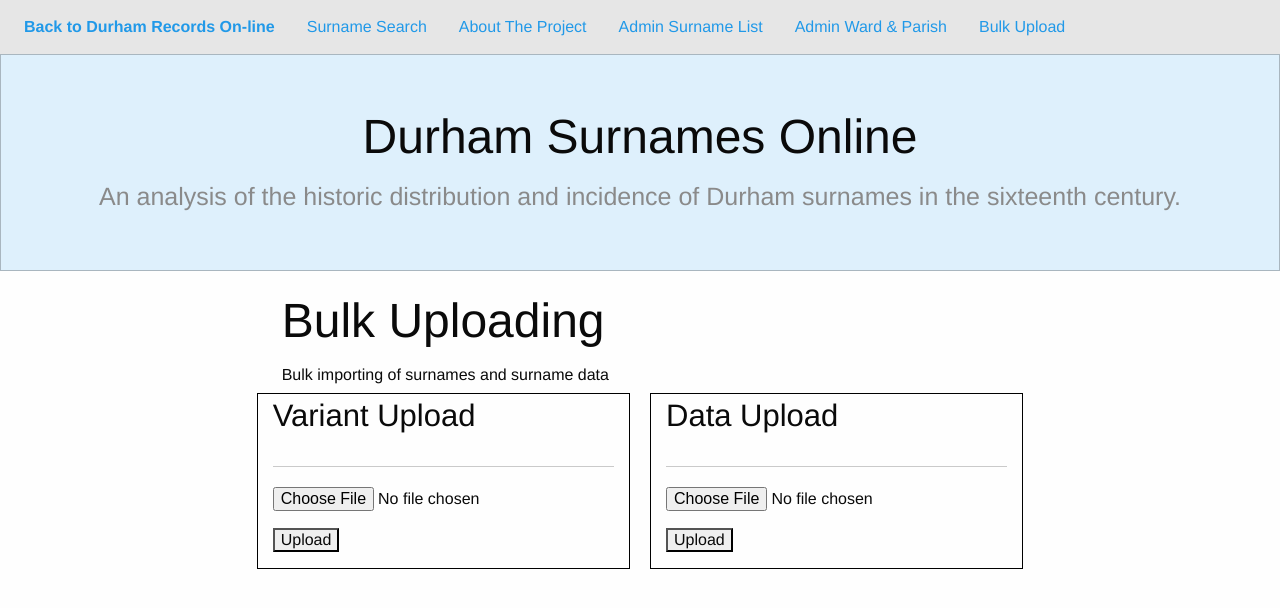
After one commit to Rhino12343/durham_surnames_online, a CodeIgniter app: page /database/bulk in a window 1280 px wide. The commit adds this page. Shown: the top 608 px of the page. Run offline with CodeIgniter, Linux system fonts and the light colour scheme; the visitor is signed in with stand-in values (Sample User, id 1); data comes from the database, SQL or seed files in the repository; some libraries are stand-ins or nearby versions.

Commit message:
added bulk importing abilities

```diff
--- /dev/null
+++ b/application/controllers/Bulk.php
@@ -0,0 +1,141 @@
+<?php defined('BASEPATH') OR exit('No direct script access allowed');
+
+class Bulk extends CI_Controller {
+
+    public function __construct ()
+    {
+        parent::__construct();
+        $this->load->database();
+        $this->load->library(array('ion_auth','form_validation'));
+        $this->load->helper(array('url','language'));
+        $this->load->model('import_admin');
+        $this->form_validation->set_error_delimiters($this->config->item('error_start_delimiter', 'ion_auth'), $this->config->item('error_end_delimiter', 'ion_auth'));
+        $this->lang->load('admin');
+    }
+
+    public function index()
+    {
+        if (!$this->ion_auth->logged_in())
+        {
+            // redirect them to the login page
+            redirect('admin/login', 'refresh');
+        }
+        elseif (!$this->ion_auth->is_admin()) // remove this elseif if you want to enable this for non-admins
+        {
+            // redirect them to the home page because they must be an administrator to view this
+            return show_error('You must be an administrator to view this page.');
+        }
+        else
+        {
+            // set the flash data error message if there is one
+            $this->data['message'] = (validation_errors()) ? validation_errors() : $this->session->flashdata('message');
+
+            $this->load->view('template/header');
+            $this->load->view('admin/bulk', $this->data);
+            $this->load->view('template/footer');
+
+        }
+    }
+
+    public function surnames()
+    {
+        if (!$this->ion_auth->logged_in())
+        {
+            // redirect them to the login page
+            redirect('admin/login', 'refresh');
+        }
+        elseif (!$this->ion_auth->is_admin()) // remove this elseif if you want to enable this for non-admins
+        {
+            // redirect them to the home page because they must be an administrator to view this
+            return show_error('You must be an administrator to view this page.');
+        }
+        else
+        {
+            // set the flash data error message if there is one
+            $this->data['message'] = (validation_errors()) ? validation_errors() : $this->session->flashdata('message');
+
+            $submitted = $this->input->post("upload_surnames");
+
+            if (isset($submitted))
+            {
+                $config['upload_path']   = './uploads/';
+                $config['allowed_types'] = 'csv';
+                $config['encrypt_name']  = true;
+
+                $this->load->library('upload', $config);
+
+                if (!$this->upload->do_upload('surnames'))
+                {
+                    $this->data['message'] = $this->upload->display_errors();
+                } else {
+                    $upload_data = $this->upload->data();
+                    $fp = fopen($upload_data['full_path'], 'r');
+                    $surname_data = array();
+
+                    while($file_data = fgetcsv($fp))
+                    {
+                        $surname = '';
+
+                        foreach($file_data as $index => $column) {
+                            if ($index == 0){
+                                $surname = $column;
+                                $surname_data[$surname] = array();
+                            } else {
+                                if (strlen($column) > 0){
+                                    if (!in_array($column, $surname_data[$surname]))
+                                    {
+                                        $surname_data[$surname][] = $column;
+                                    }
+                                }
+                            }
+                        }
+                    }
+
+                    fclose($fp);
+
+                    $this->data['errors']['surnames']['no_import'] = array();
+
+                    foreach ($surname_data as $surname => $variants) {
+                        $surname_id = $this->import_admin->get_surname_id($surname);
+
+                        if (!isset($surname_id)) {
+                            $this->data['errors']['surnames']['no_import'][] = $surname;
+                        }
+
+                        // check if variant exists
+                        // if variant doesn't exist save it
+                    }
+                }
+            }
+
+            $this->load->view('template/header');
+            $this->load->view('admin/bulk', $this->data);
+            $this->load->view('template/footer');
+
+        }
+    }
+
+    public function surname_data()
+    {
+        if (!$this->ion_auth->logged_in())
+        {
+            // redirect them to the login page
+            redirect('admin/login', 'refresh');
+        }
+        elseif (!$this->ion_auth->is_admin()) // remove this elseif if you want to enable this for non-admins
+        {
+            // redirect them to the home page because they must be an administrator to view this
+            return show_error('You must be an administrator to view this page.');
+        }
+        else
+        {
+            // set the flash data error message if there is one
+            $this->data['message'] = (validation_errors()) ? validation_errors() : $this->session->flashdata('message');
+
+            $this->load->view('template/header');
+            $this->load->view('admin/bulk', $this->data);
+            $this->load->view('template/footer');
+
+        }
+    }
+}
--- /dev/null
+++ b/application/models/Import_admin.php
@@ -0,0 +1,22 @@
+<?php
+    if ( ! defined('BASEPATH')) exit('No direct script access allowed');
+
+    class Import_admin extends CI_Model
+    {
+        public function __construct()
+        {
+            parent::__construct();
+        }
+
+        public function get_surname_id($surname)
+        {
+            $sql = '
+                SELECT surname_id
+                  FROM DSO_surname
+                 WHERE surname = "' . $surname . '"';
+
+            $query = $this->db->query($sql);
+
+            return $query->row_array()['surname_id'];
+        }
+    }
--- /dev/null
+++ b/application/views/admin/bulk.php
@@ -0,0 +1,54 @@
+<div id="infoMessage"><?php echo $message;?></div>
+
+<h1>Bulk Uploading</h1>
+<p>Bulk importing of surnames and surname data</p>
+
+<div class="row">
+    <div class="large-6 columns bordered">
+        <div class="row">
+            <div class="large-12 columns">
+                <h3>Variant Upload</h3>
+            </div>
+        </div>
+        <hr>
+        <div class="row">
+            <div class="large-12 columns">
+                <?php echo form_open_multipart("bulk/surnames"); ?>
+                <input type="file" name="surnames">
+                <p><?php echo form_submit('upload_surnames', "Upload");?></p>
+                <?php echo form_close(); ?>
+            </div>
+            <div class="large-12 columns">
+                <?php if (isset($errors['surnames']['no_import']) && count($errors['surnames']['no_import']) > 0) { ?>
+                    <h5>Unable to import the following:</h5>
+                    <h6>Please ensure that a valid surname exists for them.</h6>
+                    <table>
+                        <?php foreach ($errors['surnames']['no_import'] as $surname){ ?>
+                            <tr>
+                                <td>
+                                    <?= $surname ?>
+                                </td>
+                            </tr>
+                        <?php } ?>
+                    </table>
+                <?php } ?>
+            </div>
+        </div>
+    </div>
+    <div class="large-6 columns bordered">
+        <div class="row">
+            <div class="large-12 columns">
+                <h3>Data Upload</h3>
+            </div>
+        </div>
+        <hr>
+        <div class="row">
+            <div class="large-12 columns">
+                <?php echo form_open_multipart("bulk/surname_data"); ?>
+                <input type="file" name="surname_data">
+                <p><?php echo form_submit('upload_data', "Upload");?></p>
+                <?php echo form_close(); ?>
+            </div>
+        </div>
+    </div>
+</div>
--- a/application/views/admin/edit.php
+++ b/application/views/admin/edit.php
@@ -176,8 +176,7 @@
 
         $('a.close_variants').on('click', function(e) {
             e.preventDefault();
-            $('.variants_input').hide();
-            $('div#variants').show();
+            location.reload();
         });
 
         $('.new_variant').on('click', function(e) {
--- a/application/views/admin/ward_and_parish.php
+++ b/application/views/admin/ward_and_parish.php
@@ -36,6 +36,7 @@
                         <a class="delete_ward"><i class="fi-trash"></i></a>
                     </td>
                 </tr>
+                <tr>&nbsp;</tr>
                 <tr>
                     <td>
                         <a class="new_ward">
@@ -99,6 +100,7 @@
                         <a class="delete_parish"><i class="fi-trash"></i></a>
                     </td>
                 </tr>
+                <tr>&nbsp;</tr>
                 <tr>
                     <td>
                         <a class="new_parish">
--- a/application/views/template/header.php
+++ b/application/views/template/header.php
@@ -10,7 +10,6 @@
         <script src="https://code.jquery.com/jquery-2.1.4.min.js"></script>
     </head>
     <body>
-        <!-- Start Top Bar -->
         <div class="top-bar">
             <div class="top-bar-left">
                 <ul class="menu">
@@ -24,11 +23,11 @@
                     <?php if ($this->ion_auth->is_admin()) { ?>
                         <li><a href="<?= base_url(); ?>admin">Admin Surname List</a></li>
                         <li><a href="<?= base_url(); ?>admin/ward_and_parish">Admin Ward &amp; Parish</a></li>
+                        <li><a href="<?= base_url(); ?>bulk">Bulk Upload</a></li>
                     <?php } ?>
                 </ul>
             </div>
         </div>
-        <!-- End Top Bar -->
 
         <div class="callout large primary">
             <div class="row column text-center">
@@ -36,6 +35,4 @@
                 <h4 class="subheader">An analysis of the historic distribution and incidence of Durham surnames in the sixteenth century.</h4>
             </div>
         </div>
-
-        <!-- We can now combine rows and columns when there's only one column in that row -->
         <div class="row medium-8 large-7 columns">
```
